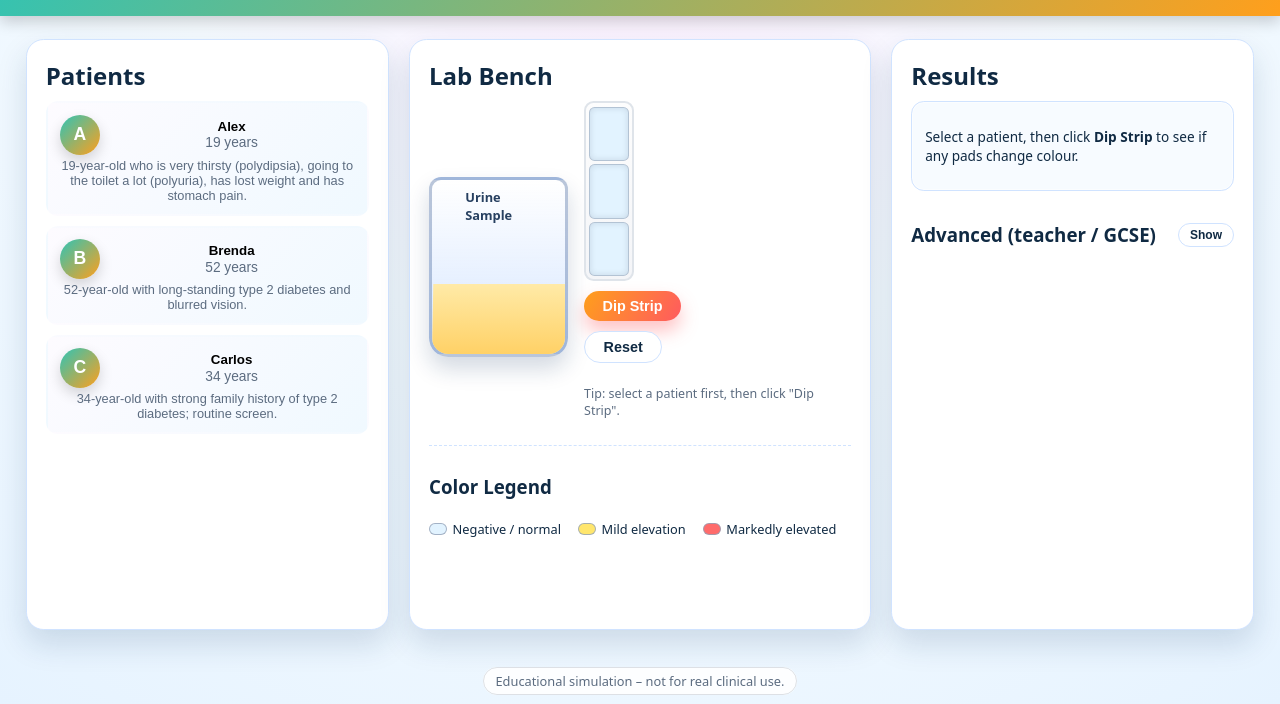
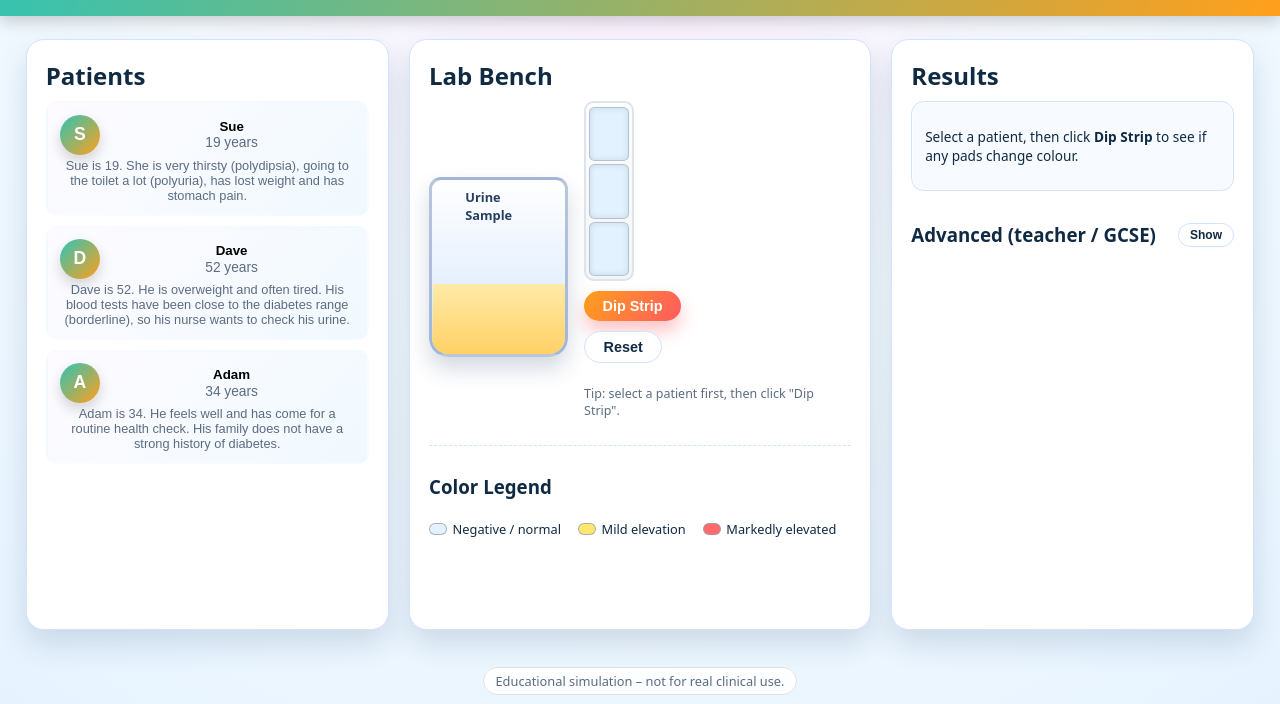
Before and after one commit to taggatron/dipstickdiabetes, a plain HTML site: page index.html in a window 1280 px wide. Shown: the part 96-800 px from the top of the page. Drawn offline with Linux system fonts and the light colour scheme.

Commit message:
updates to sue etc

```diff
--- a/index.html
+++ b/index.html
@@ -8,8 +8,8 @@
 </head>
 <body>
   <header class="app-header">
-    <h1>Dipstick Diabetes Simulation Lab</h1>
-    <p>Select a virtual patient, dip the strip, and see what the colours show.</p>
+    <h1>Dipstick Diabetes Lab</h1>
+    <p>Select a virtual patient, dip the strip into the urine, and look at the colour changes.</p>
   </header>
 
   <main class="layout">
--- a/main.js
+++ b/main.js
@@ -1,11 +1,11 @@
 const patients = [
   {
     id: 1,
-    name: "Alex", // likely type 1 DKA picture
+    name: "Sue", // clearly has diabetes
     age: 19,
-    initials: "A",
+    initials: "S",
     clue:
-      "19-year-old who is very thirsty (polydipsia), going to the toilet a lot (polyuria), has lost weight and has stomach pain.",
+      "Sue is 19. She is very thirsty (polydipsia), going to the toilet a lot (polyuria), has lost weight and has stomach pain.",
     strip: {
       glucose: "high",
       ketones: "high",
@@ -16,11 +16,11 @@ const patients = [
   },
   {
     id: 2,
-    name: "Brenda", // poorly controlled type 2
+    name: "Dave", // borderline / at risk
     age: 52,
-    initials: "B",
+    initials: "D",
     clue:
-      "52-year-old with long-standing type 2 diabetes and blurred vision.",
+      "Dave is 52. He is overweight and often tired. His blood tests have been close to the diabetes range (borderline), so his nurse wants to check his urine.",
     strip: {
       glucose: "high",
       ketones: "none",
@@ -31,11 +31,11 @@ const patients = [
   },
   {
     id: 3,
-    name: "Carlos", // at risk but not yet diabetic
+    name: "Adam", // does not have diabetes
     age: 34,
-    initials: "C",
+    initials: "A",
     clue:
-      "34-year-old with strong family history of type 2 diabetes; routine screen.",
+      "Adam is 34. He feels well and has come for a routine health check. His family does not have a strong history of diabetes.",
     strip: {
       glucose: "none",
       ketones: "none",
```
